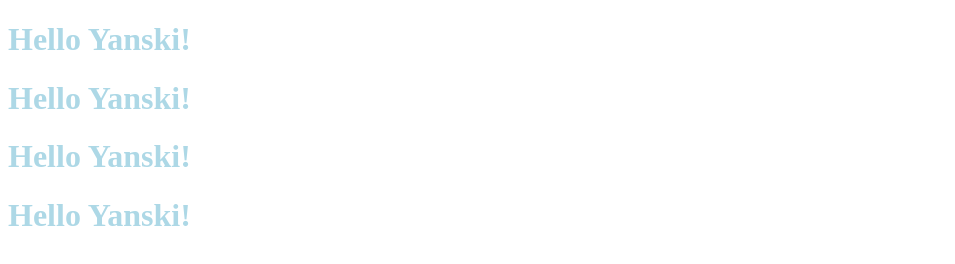
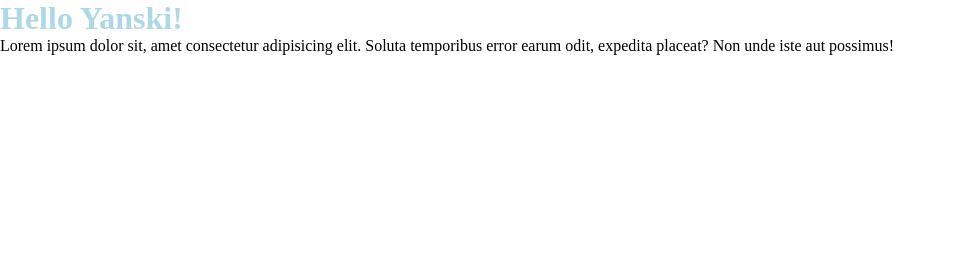
Before and after one commit to hangten001/codetry, a plain HTML site: page index.html in a window 1280 px wide. Shown: the whole page, without its empty margins (0-955 px from the left). Drawn offline with Linux system fonts and the light colour scheme.

Commit message:
add p and * style

```diff
--- a/index.html
+++ b/index.html
@@ -1,15 +1,17 @@
 <!DOCTYPE html>
 <html lang="en">
 	<head>
-        <meta charset="UTF-8">
-        <meta name="viewport" content="width=device-width, initial-scale=1.0">
+		<meta charset="UTF-8" />
+		<meta name="viewport" content="width=device-width, initial-scale=1.0" />
 		<title>Yanski Code try</title>
-        <link rel="stylesheet" href="style.css">
+		<link rel="stylesheet" href="style.css" />
 	</head>
 	<body>
 		<h1>Hello Yanski!</h1>
-        <h1>Hello Yanski!</h1>
-        <h1>Hello Yanski!</h1>
-        <h1>Hello Yanski!</h1>
+		<p>
+			Lorem ipsum dolor sit, amet consectetur adipisicing elit. Soluta
+			temporibus error earum odit, expedita placeat? Non unde iste aut
+			possimus!
+		</p>
 	</body>
 </html>
--- a/style.css
+++ b/style.css
@@ -1,3 +1,8 @@
+* {
+	margin: 0;
+	padding: 0;
+	box-sizing: border-box;
+}
 h1 {
-    color: lightblue;
+	color: lightblue;
 }
```
Lines whose indentation alone changed are shown as unchanged.
